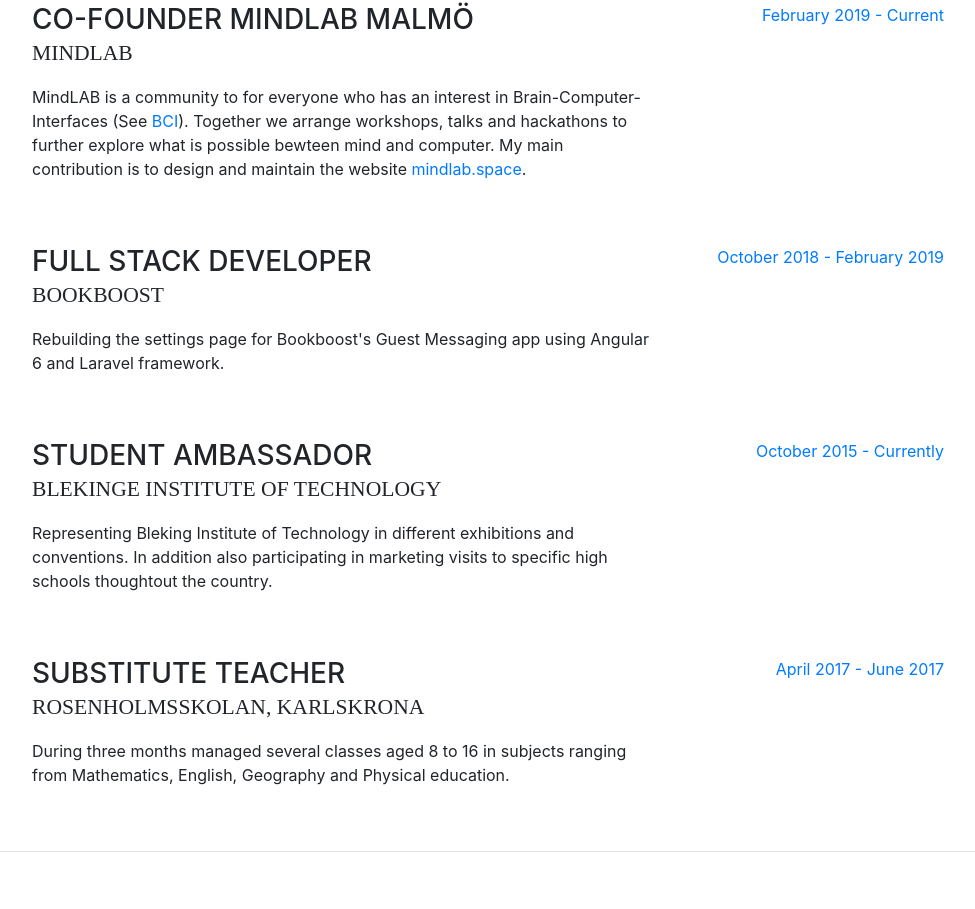
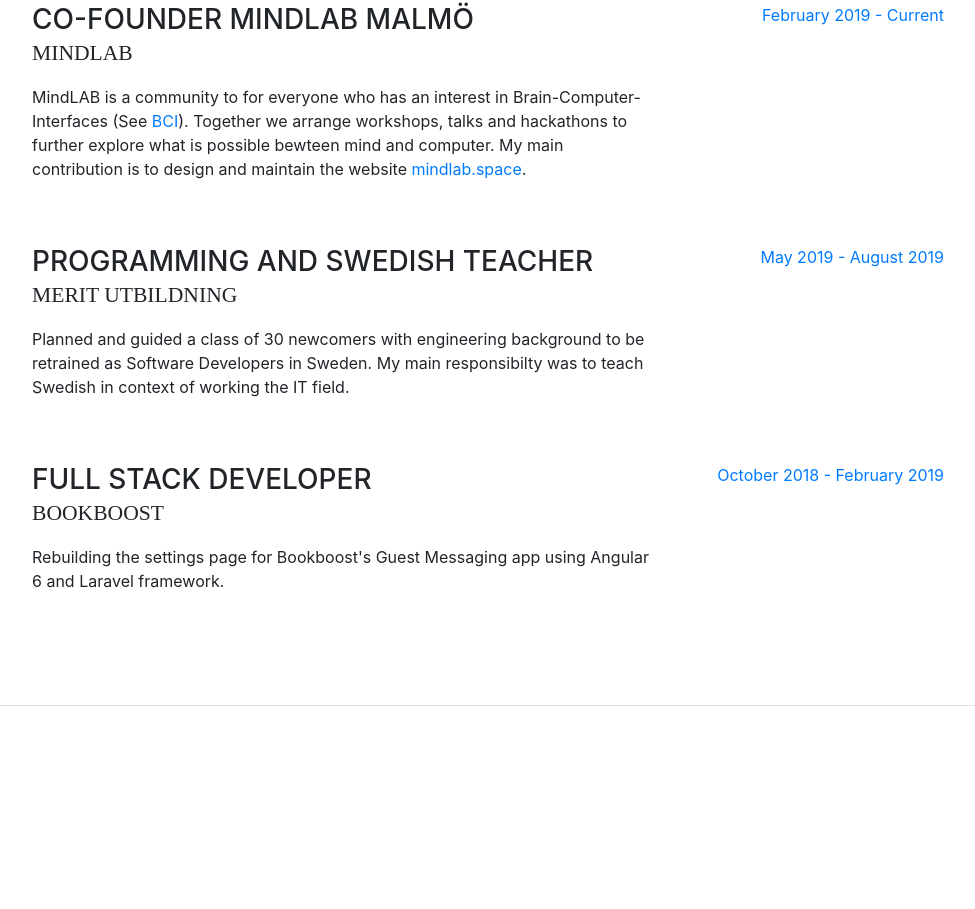
Before and after one commit to frozenbanana/frozenbanana.github.io, a website with bundled scripts: page index.html in a window 1280 px wide. Shown: the part 931-1840 px from the top of the page, without its empty margins (288-1263 px from the left). Built offline with nearby package versions, Linux system fonts and the light colour scheme; a web font is replaced by a local one.

Commit message:
Updated experience

```diff
--- a/index.html
+++ b/index.html
@@ -189,6 +189,23 @@
 
           <div class="resume-item d-flex flex-column flex-md-row mb-5">
             <div class="resume-content mr-auto">
+              <h3 class="mb-0">Programming and Swedish Teacher</h3>
+              <div class="subheading mb-3">
+                Merit Utbildning
+              </div>
+              <p>
+                Planned and guided a class of 30 newcomers with engineering
+                background to be retrained as Software Developers in Sweden. My main responsibilty was to teach Swedish
+                in context of working the IT field.
+              </p>
+            </div>
+            <div class="resume-date text-md-right">
+              <span class="text-primary">May 2019 - August 2019</span>
+            </div>
+          </div>
+
+          <div class="resume-item d-flex flex-column flex-md-row mb-5">
+            <div class="resume-content mr-auto">
               <h3 class="mb-0">Full Stack Developer</h3>
               <div class="subheading mb-3">Bookboost</div>
               <p>
@@ -201,38 +218,6 @@
             </div>
           </div>
 
-          <div class="resume-item d-flex flex-column flex-md-row mb-5">
-            <div class="resume-content mr-auto">
-              <h3 class="mb-0">Student Ambassador</h3>
-              <div class="subheading mb-3">
-                Blekinge Institute of Technology
-              </div>
-              <p>
-                Representing Bleking Institute of Technology in different
-                exhibitions and conventions. In addition also participating in
-                marketing visits to specific high schools thoughtout the
-                country.
-              </p>
-            </div>
-            <div class="resume-date text-md-right">
-              <span class="text-primary">October 2015 - Currently</span>
-            </div>
-          </div>
-
-          <div class="resume-item d-flex flex-column flex-md-row">
-            <div class="resume-content mr-auto">
-              <h3 class="mb-0">Substitute Teacher</h3>
-              <div class="subheading mb-3">Rosenholmsskolan, Karlskrona</div>
-              <p>
-                During three months managed several classes aged 8 to 16 in
-                subjects ranging from Mathematics, English, Geography and
-                Physical education.
-              </p>
-            </div>
-            <div class="resume-date text-md-right">
-              <span class="text-primary">April 2017 - June 2017</span>
-            </div>
-          </div>
         </div>
       </section>
 
```
